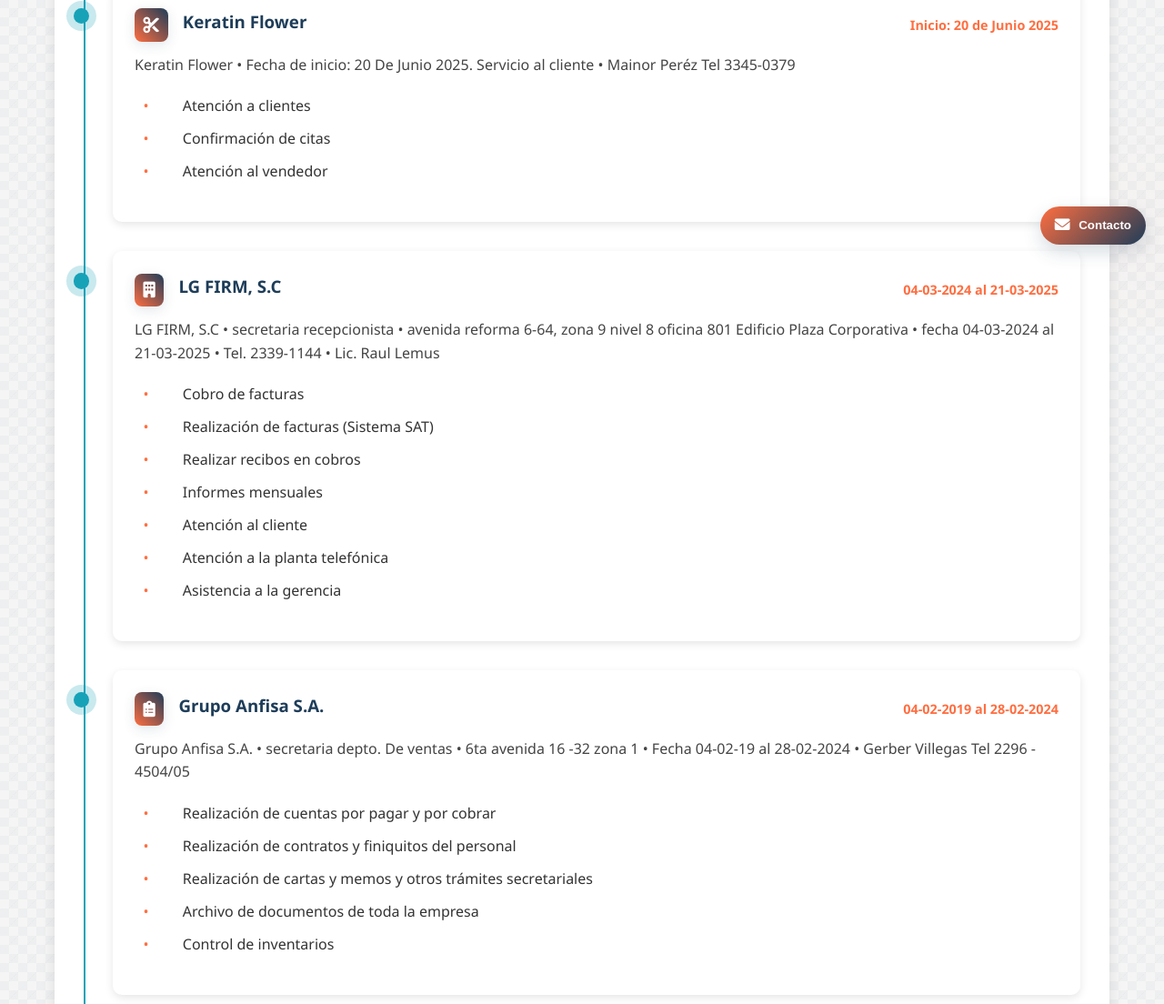
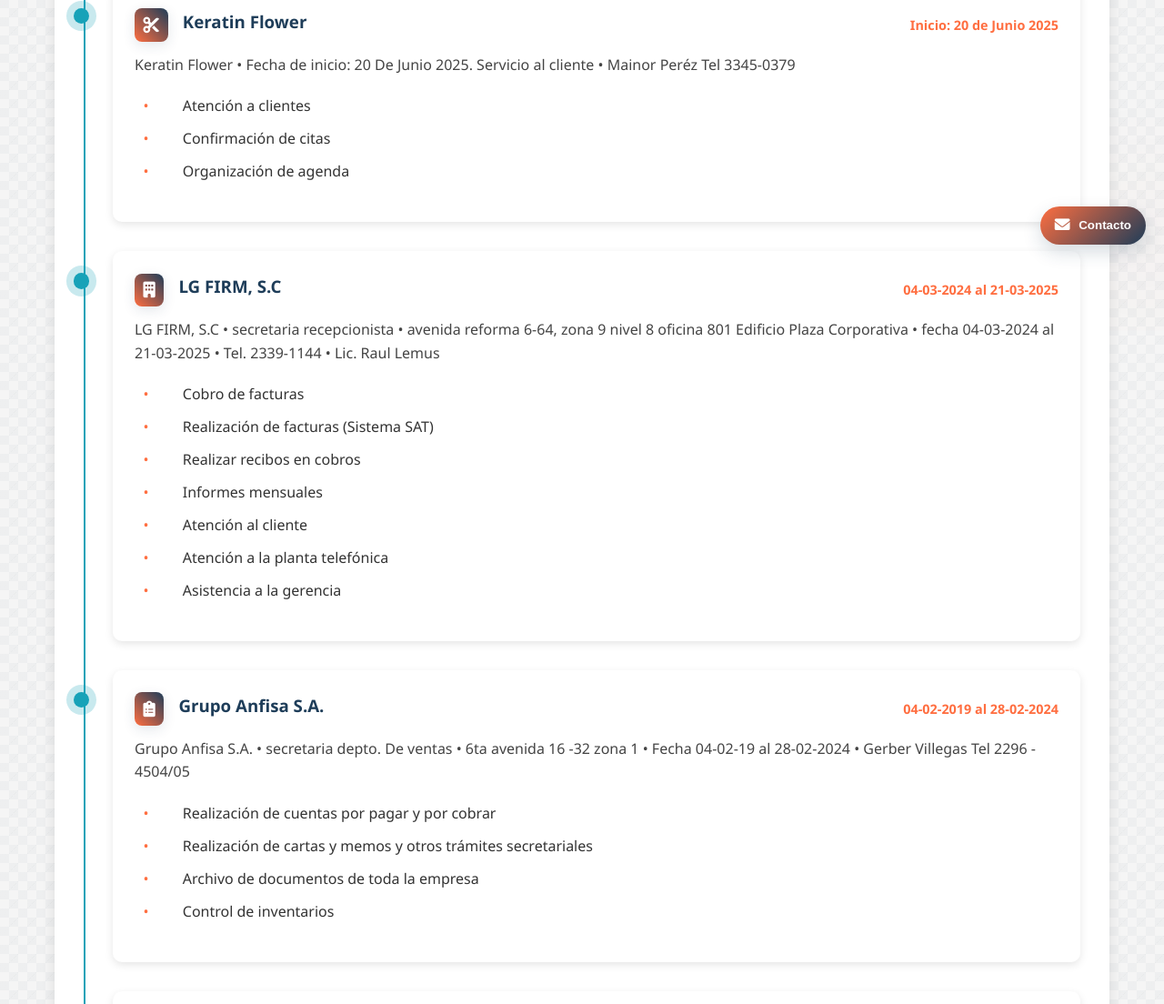
Before and after one commit to Jopsxl/Jopsxl.github.io, a plain HTML site: page index.html in a window 1280 px wide. Shown: the part 511-1615 px from the top of the page at 91% size. Drawn offline with Linux system fonts and the light colour scheme.

Commit message:
Update responsibilities in index.html

```diff
--- a/index.html
+++ b/index.html
@@ -57,7 +57,7 @@
                             <ul class="responsibilities">
                                 <li>Atención a clientes</li>
                                 <li>Confirmación de citas</li>
-                                <li>Atención al vendedor</li>
+                                <li>Organización de agenda</li>
                             </ul>
                     </div>
                 </div>
@@ -92,7 +92,6 @@
                                 <p class="company-details">Grupo Anfisa S.A. • secretaria depto. De ventas • 6ta avenida 16 -32 zona 1 • Fecha 04-02-19 al 28-02-2024 • Gerber Villegas Tel 2296 - 4504/05</p>
                                 <ul class="responsibilities">
                                     <li>Realización de cuentas por pagar y por cobrar</li>
-                                    <li>Realización de contratos y finiquitos del personal</li>
                                     <li>Realización de cartas y memos y otros trámites secretariales</li>
                                     <li>Archivo de documentos de toda la empresa</li>
                                     <li>Control de inventarios</li>
```
